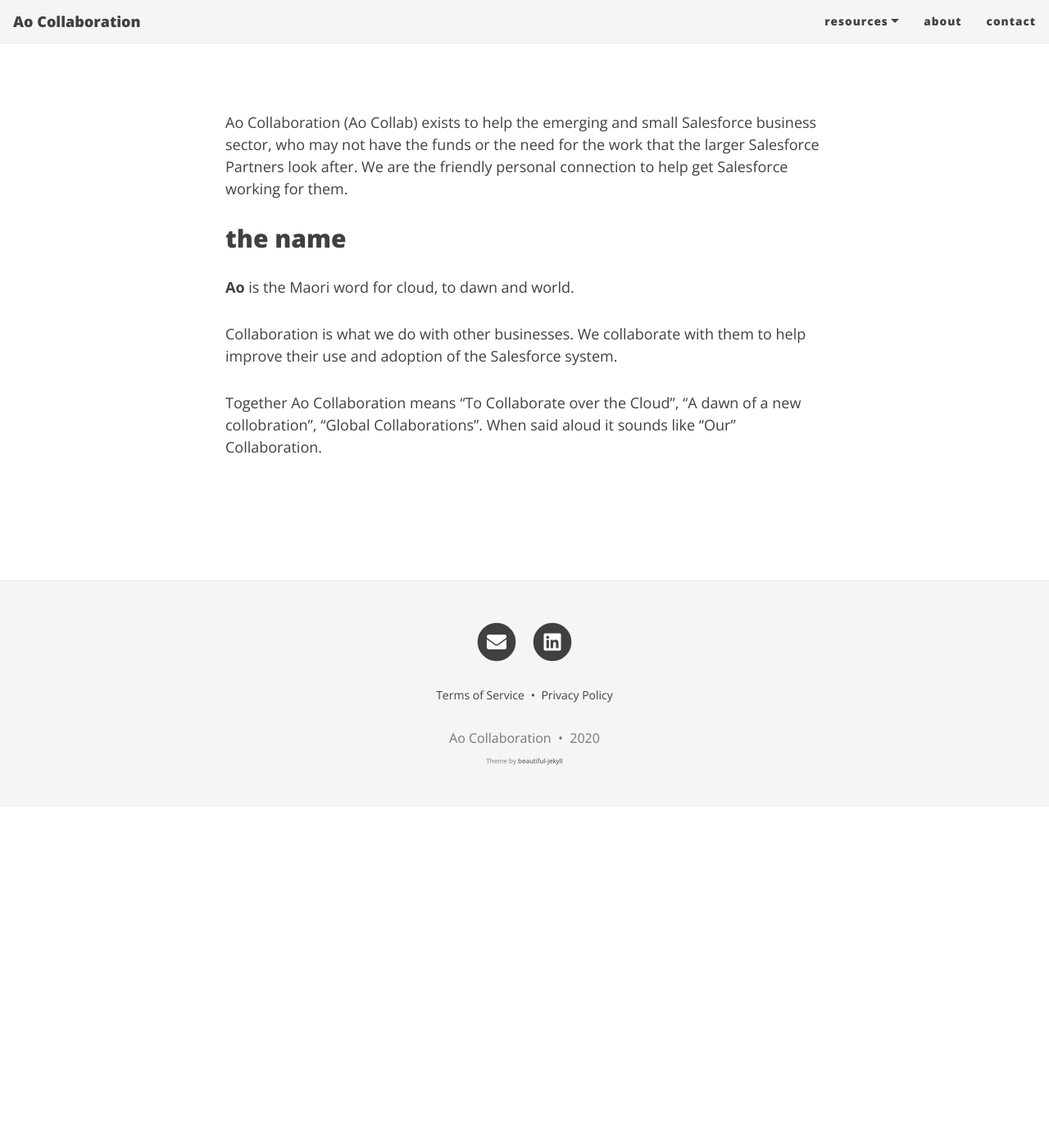
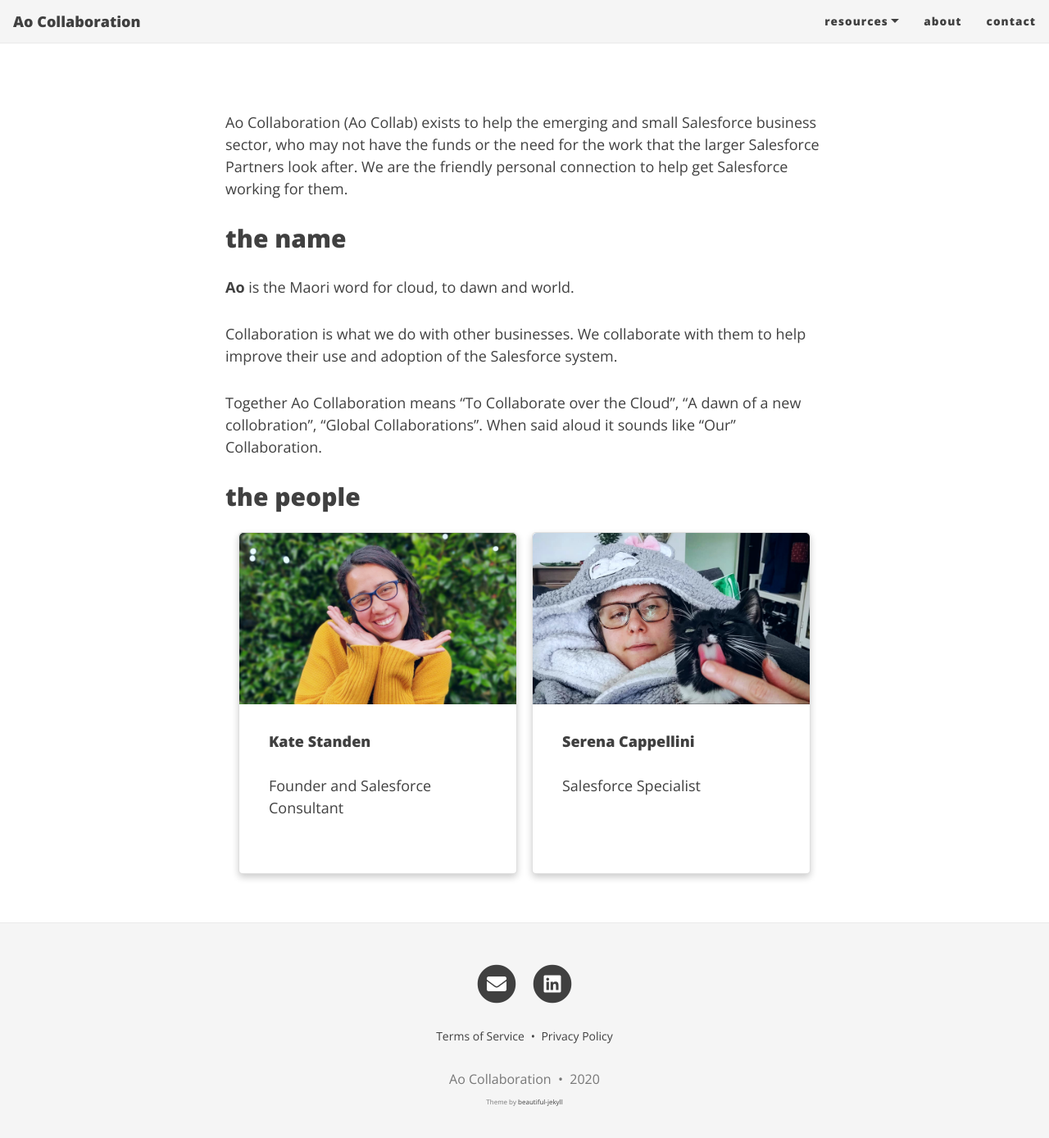
Before and after one commit to Ao-Collaboration/Ao-Collaboration.github.io, a Jekyll site: the page built from aboutus.md, in a window 1280 px wide and 1400 px high, scrolled down 416 px. Shown: the top 1388 px of the window at 82% size. Built offline with Jekyll 4.4.1, drawn with Linux system fonts in a browser that asks for light colours; nearby versions of some CDN libraries; before the commit the page ends 1331 px from its top, so only the background shows below that.

Commit message:
Add contact cards #12

```diff
--- /dev/null
+++ b/_includes/contact-card.html
@@ -0,0 +1,7 @@
+<div class="card">
+	<img src="{{ include.img | relative_url }}" alt="{{ include.name }}">
+	<div>
+		<h4>{{ include.name }}</h4>
+		<p>{{ include.role }}</p>
+	</div>
+</div>
--- a/aboutus.md
+++ b/aboutus.md
@@ -14,3 +14,16 @@
 Collaboration is what we do with other businesses. We collaborate with them to help improve their use and adoption of the Salesforce system.
 
 Together Ao Collaboration means "To Collaborate over the Cloud", "A dawn of a new collobration", "Global Collaborations". When said aloud it sounds like "Our" Collaboration.
+
+## the people
+
+<div class="card-holder">
+{% capture kate_content %}
+Something about Kate
+{% endcapture %}
+{% include contact-card.html img="/assets/img/Kate-website.png" name="Kate Standen" role=" Founder and Salesforce Consultant" blurb=kate_content %}
+{% capture serena_content %}
+Serena comes from 15+ years of customer experience across many different sectors, including SaaS and web agencies. Here at Ao Collaboration, she is invested in helping improving processes and operation, as well as offering client solution to their specific needs. When not at work, Serena can be found initiating novices to the fine art of playing Dungeons and Dragons, cooking food and pairing it with tine, and lecturing people on what ingredients do and do not go on pizza.
+{% endcapture %}
+{% include contact-card.html img="/assets/img/Serena-website.png" name="Serena Cappellini" role="Salesforce Specialist" blurb=serena_content %}
+</div>
--- a/assets/css/main.css
+++ b/assets/css/main.css
@@ -955,3 +955,32 @@
   top: calc(100vh - 5rem);
   font-size: 2rem;
 }
+
+/* Contact card */
+
+.card-holder {
+  display: flex;
+  flex-wrap: wrap;
+  justify-content: center;
+  margin-top: 1em;
+}
+
+.card {
+  margin: 0.5em;
+  max-width: 340px;
+  box-shadow: 0 4px 8px 0 rgba(0,0,0,0.2);
+  transition: 0.3s;
+  border-radius: 5px;
+}
+
+.card:hover {
+  box-shadow: 0 8px 16px 0 rgba(0,0,0,0.2);
+}
+
+.card div {
+  padding: 2em;
+}
+
+.card img {
+  border-radius: 5px 5px 0 0;
+}
```
